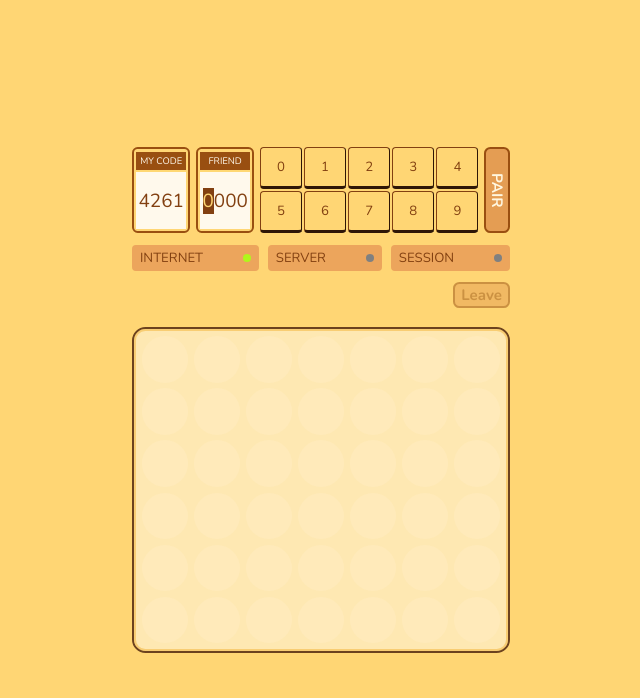
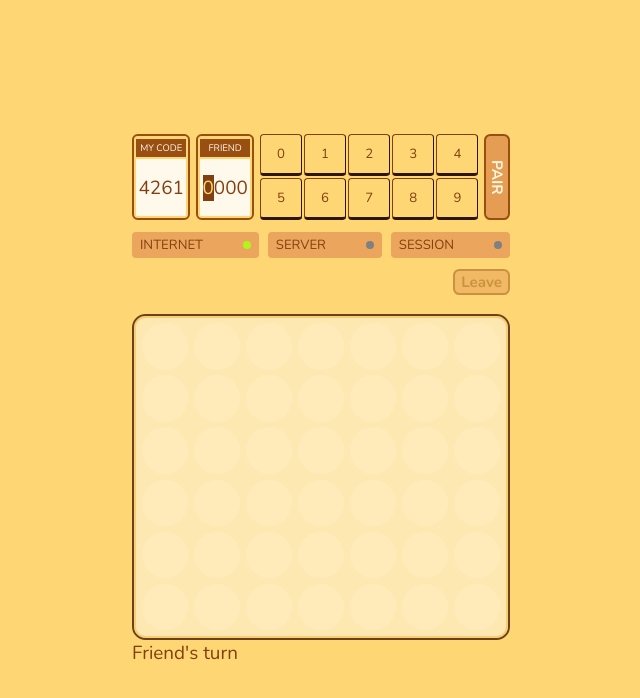
Before and after one commit to marinm/connect-four, a React (Vite) app: page / in a window 1280 px wide. Shown: the top 698 px of the page, without its empty margins (319-959 px from the left). Built offline with nearby package versions, Linux system fonts and the light colour scheme.

Commit message:
show whose turn it is

```diff
--- a/src/components/GameGrid.tsx
+++ b/src/components/GameGrid.tsx
@@ -56,6 +56,9 @@ export function GameGrid({ room, game }: Props) {
                     })}
                 </div>
             </div>
+            <div>
+                {room.playingAs === game.turn ? "My turn" : "Friend's turn"}
+            </div>
         </div>
     );
 }
```
